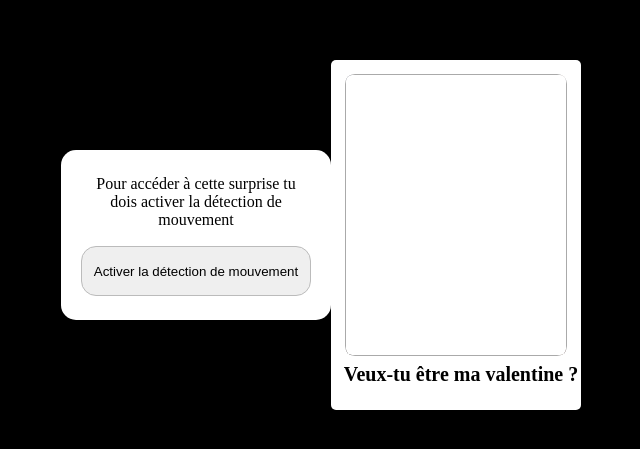
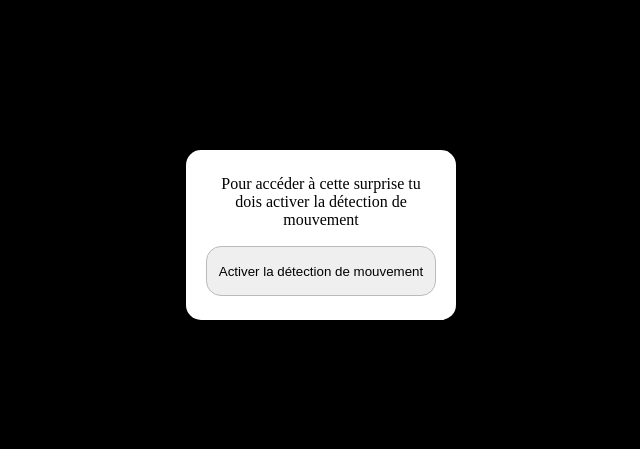
Before and after one commit to AxlRocket/Vikou, a plain HTML site: page index.html in a window 1280 px wide. Shown: the part 165-614 px from the top of the page, without its empty margins (319-959 px from the left). Drawn offline with Linux system fonts and the light colour scheme; a web font is replaced by a local one.

Commit message:
Update main.css

```diff
--- a/main.css
+++ b/main.css
@@ -59,7 +59,7 @@ body {
 }
 
 #container {
-  display: block;
+  display: none;
 }
 
 .face {
@@ -107,7 +107,7 @@ body {
 }
 
 #question {
-  opacity: 1;
+  opacity: 0;
 }
 
 .opacity-div {
```
